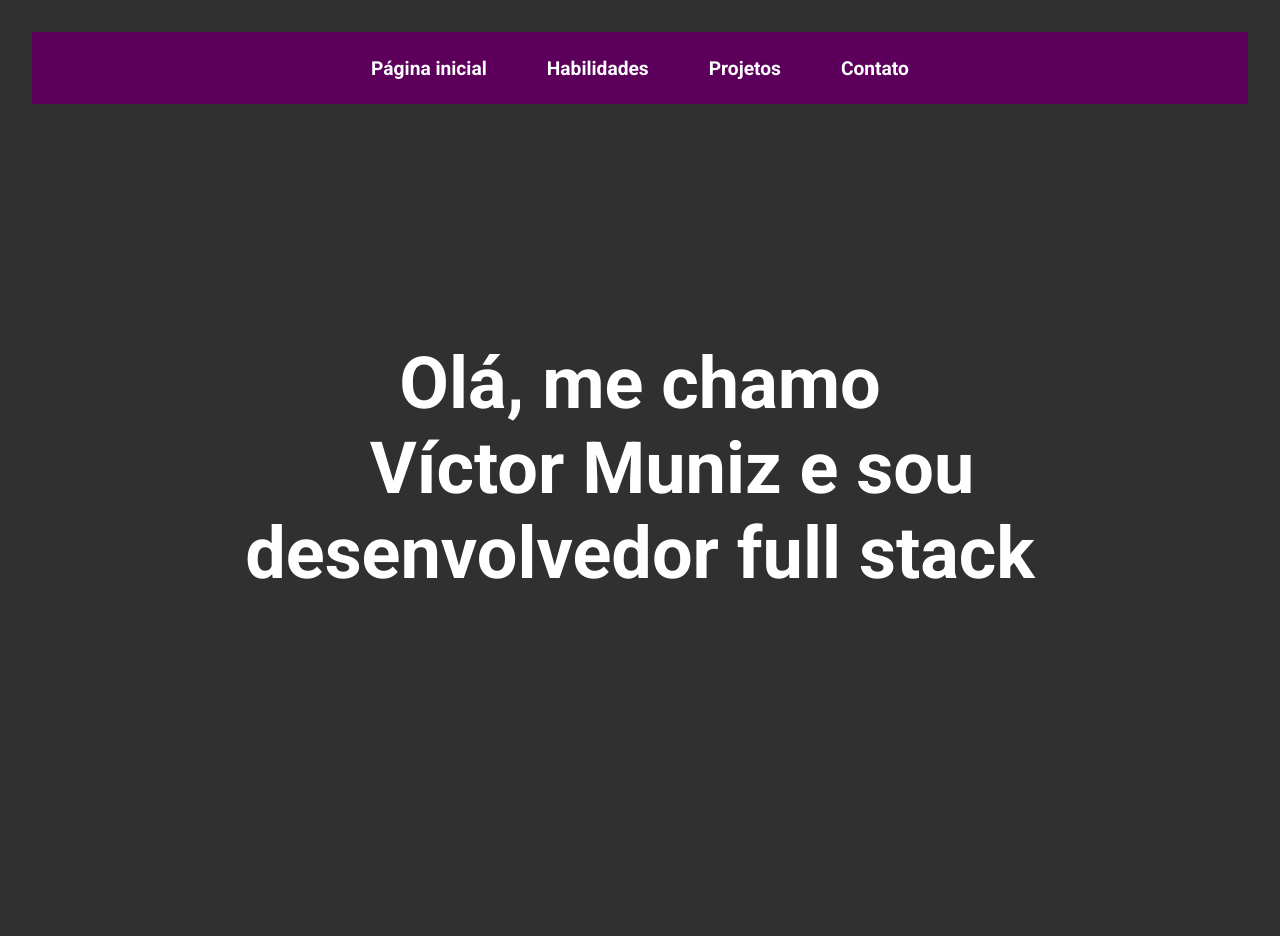
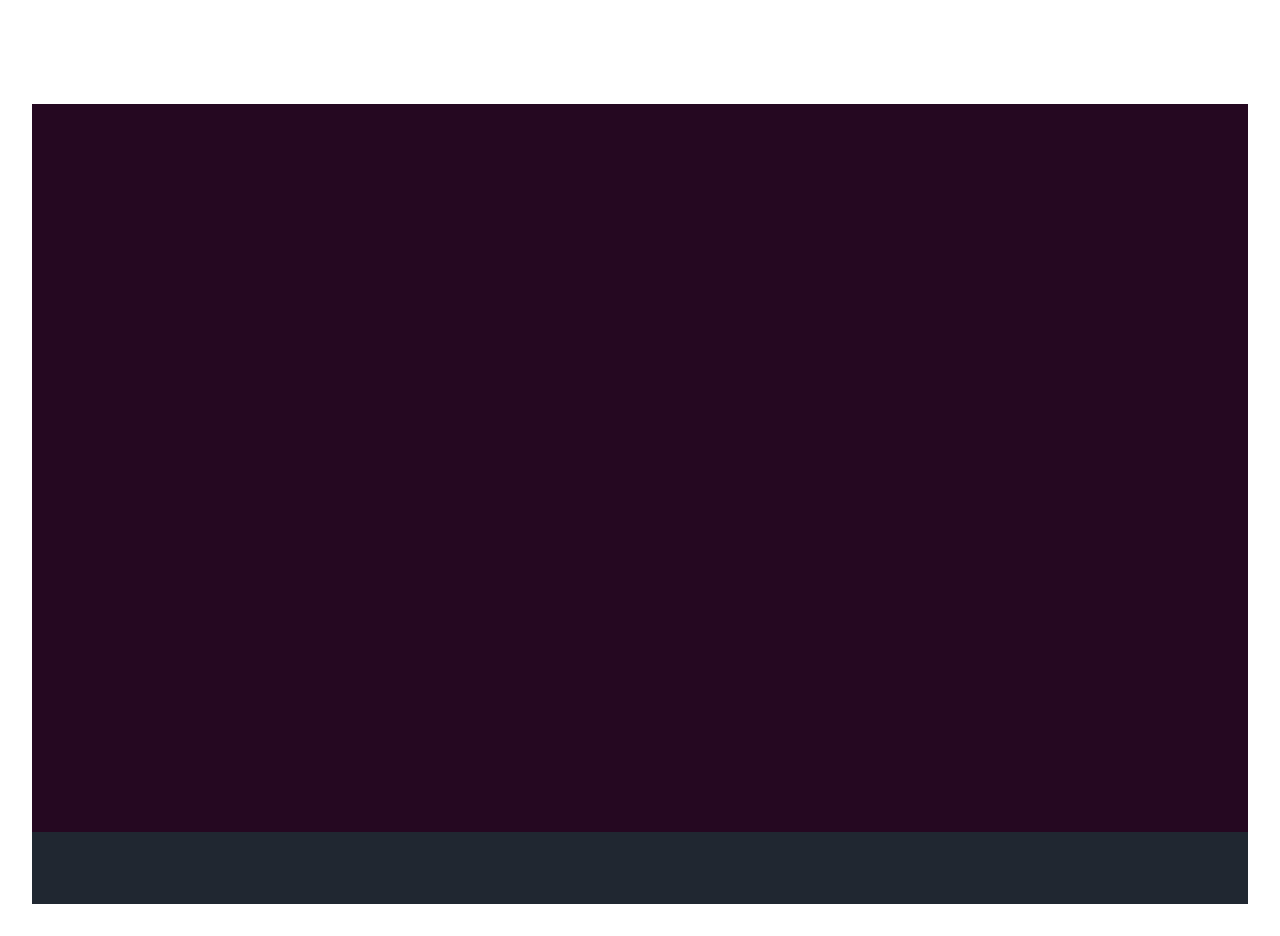
Before and after one commit to victorrrmuniz/portfolio-react, a React (Vite) app: page / in a window 1280 px wide. Before the commit the page ends 864 px from the top, so only its background shows below. Built offline with nearby package versions, Linux system fonts and the light colour scheme.

Commit message:
add blob animation

```diff
--- a/src/components/contact/Contact.module.scss
+++ b/src/components/contact/Contact.module.scss
@@ -1,10 +1,11 @@
 
 .contactContainer {
+    height: calc(100dvh - 72px);;
     display: flex;
-    flex-direction: row;
+    flex-direction: column;
     justify-content: center;
     align-items: center;
-    margin-top: 64px;
+    gap: 32px;
 
     font-size: 2rem;
     font-weight: bolder;
--- a/src/components/contact/Contact.tsx
+++ b/src/components/contact/Contact.tsx
@@ -6,6 +6,9 @@ export function Contact() {
         <div className={styles.contactContainer}>
             <p>Email: victorrmunizz@gmail.com</p>
 
+            <p>Github: victorrrmuniz</p>
+
+            <p>Linkedin: victormunizz</p>
         </div>
     )
 }
--- a/src/components/home/Home.module.scss
+++ b/src/components/home/Home.module.scss
@@ -1,16 +1,42 @@
 
 .homeContainer {
-    height: calc(100dvh - 72px);
 
+    // display: flex;
+    // flex-direction: column;
+    // align-items: center;
+    // justify-content: space-between;
+
+    background: #202731;
+    margin: 0;
+    overflow-x: hidden;
+    height: 100dvh;
+
+    // h1 {
+    //     font-size: 5rem;
+    //     opacity: 0.5;
+    // }
+
+    // h1:first-child {
+    //        align-self: flex-start;
+    // }
+
+    // h1:last-child {
+    //     align-self: flex-end;
+    // }
+
+}
+
+section {
+    position: relative;
     display: flex;
+    justify-content: center;
     align-items: center;
-    justify-content: center;
-    h1 {
-        font-size: 4.5rem;
-        max-width: 800px;
-        strong {
-            margin-left: 64px;
-            font-weight: bolder;
-        }
-    }
+    min-height: calc(100vh - 72px);
+    background: #250821;
 }
+
+.blob {
+    position: absolute;
+    width: 900px;
+    height: 500px;
+}
--- a/src/components/home/Home.tsx
+++ b/src/components/home/Home.tsx
@@ -4,11 +4,45 @@ import styles from './Home.module.scss';
 export function Home() {
     return (
         <div className={styles.homeContainer}>
+
+            {/* <h1>
+                Full Stack Developer
+            </h1>
+
             <h1>
-                Olá, me chamo<br />
-                <strong>Víctor Muniz </strong>
-                e sou desenvolvedor full stack
-            </h1>
+                Víctor Muniz dos Santos
+            </h1> */}
+
+            <section>
+                <div className={styles.blob}>
+                <svg
+                    id="visual"
+                    viewBox="0 0 960 540"
+                    width="960"
+                    height="540"
+                    xmlns="http://www.w3.org/2000/svg"
+                    xmlnsXlink="http://www.w3.org/1999/xlink"
+                    version="1.1"
+                    >
+                    <g transform="translate(438.107231292112 249.95200452507873)">
+                        <path fill="#3b2260">
+                            <animate attributeName="d"
+                                dur="10000ms"
+                                repeatCount="indefinite"
+                                values="M87.8 -148.6C120.3 -133.3 157.6 -122.9 188.7 -99C219.9 -75 245 -37.5 245 0C245 37.5 219.9 75 197.3 113.8C174.7 152.7 154.6 192.8 122.1 218.1C89.7 243.3 44.8 253.7 2.6 249.2C-39.7 244.7 -79.3 225.4 -106.2 196.9C-133 168.4 -147.1 130.7 -154.7 96.4C-162.4 62 -163.7 31 -156.3 4.2C-149 -22.5 -132.9 -45 -127.1 -82.5C-121.3 -120.1 -125.6 -172.6 -106.2 -195.4C-86.7 -218.1 -43.3 -211.1 -7.8 -197.5C27.7 -183.9 55.3 -163.8 87.8 -148.6;
+                                M99.7 -187.3C120 -160.9 121.1 -115.7 132.9 -81.4C144.7 -47 167.4 -23.5 166.5 -0.5C165.6 22.5 141.3 45 132.1 84C122.9 122.9 129 178.4 109.5 189.6C90 200.9 45 167.9 6.5 156.7C-32 145.4 -64 155.9 -85.8 145.9C-107.6 136 -119.2 105.8 -127.3 78C-135.5 50.3 -140.3 25.2 -151.8 -6.7C-163.4 -38.5 -181.7 -77 -170 -98.5C-158.2 -120 -116.4 -124.5 -83 -143.4C-49.7 -162.4 -24.8 -195.7 7.4 -208.5C39.7 -221.4 79.3 -213.7 99.7 -187.3;
+                                M83.5 -135.4C122.1 -122.4 176.7 -128 206.9 -108.5C237.2 -89 243.1 -44.5 240.5 -1.5C237.9 41.5 226.8 83 203.2 114C179.6 145.1 143.5 165.6 107.6 178.5C71.7 191.5 35.8 196.7 3.3 191.1C-29.3 185.5 -58.7 168.9 -83.6 149.7C-108.6 130.4 -129.2 108.5 -156.7 83.1C-184.2 57.7 -218.6 28.8 -232.6 -8.1C-246.6 -45 -240.2 -90 -217.6 -123.8C-194.9 -157.5 -155.9 -180.1 -117 -192.8C-78 -205.4 -39 -208.2 -8.2 -193.9C22.5 -179.6 45 -148.3 83.5 -135.4;
+                                M77.2 -145.4C100.7 -120.1 120.9 -100.8 135.9 -77.6C150.8 -54.3 160.4 -27.2 175.8 8.9C191.3 45 212.6 90 199.1 115.7C185.6 141.4 137.3 147.8 98.3 162.4C59.3 177.1 29.7 200.1 3.6 193.8C-22.5 187.6 -45 152.3 -71.1 130.2C-97.3 108.1 -127 99.3 -159.3 79.8C-191.5 60.3 -226.3 30.2 -232.3 -3.5C-238.4 -37.2 -215.7 -74.3 -183.5 -93.8C-151.2 -113.3 -109.4 -115.1 -77.2 -135.4C-45 -155.6 -22.5 -194.3 2.2 -198.1C26.8 -201.8 53.7 -170.6 77.2 -145.4;
+                                M121.6 -212.9C156.5 -190.4 183.1 -155.7 198.9 -118.2C214.7 -80.7 219.9 -40.3 221.3 0.8C222.7 42 220.5 84 198.2 110.4C176 136.8 133.7 147.7 97.4 149.2C61 150.7 30.5 142.8 4 135.9C-22.5 129 -45 122.9 -84 122.9C-122.9 122.9 -178.4 129 -209.8 109.5C-241.2 90 -248.6 45 -245 2.1C-241.4 -40.8 -226.8 -81.7 -203 -114.4C-179.3 -147.2 -146.4 -171.9 -111 -194.1C-75.7 -216.4 -37.8 -236.2 2.7 -241C43.3 -245.7 86.7 -235.4 121.6 -212.9;
+                                M87.8 -148.6C120.3 -133.3 157.6 -122.9 188.7 -99C219.9 -75 245 -37.5 245 0C245 37.5 219.9 75 197.3 113.8C174.7 152.7 154.6 192.8 122.1 218.1C89.7 243.3 44.8 253.7 2.6 249.2C-39.7 244.7 -79.3 225.4 -106.2 196.9C-133 168.4 -147.1 130.7 -154.7 96.4C-162.4 62 -163.7 31 -156.3 4.2C-149 -22.5 -132.9 -45 -127.1 -82.5C-121.3 -120.1 -125.6 -172.6 -106.2 -195.4C-86.7 -218.1 -43.3 -211.1 -7.8 -197.5C27.7 -183.9 55.3 -163.8 87.8 -148.6;"
+                                >
+
+                            </animate>
+                        </path>
+                    </g>
+                </svg>
+                </div>
+            </section>
 
         </div>
     );
--- a/src/components/nav/Nav.module.scss
+++ b/src/components/nav/Nav.module.scss
@@ -1,7 +1,9 @@
 
 
 .navContainer {
-    background-color: var(--purple-700);
+    top: 0;
+    bottom: 0;
+    background-color: inherit;
     height: 72px;
 
     ul {
@@ -18,7 +20,6 @@
         list-style: none;
 
         li {
-            background-color: var(--purple-700);
             padding: 14px;
             border-radius: 10px;
             transition: filter 0.3s;
@@ -30,10 +31,7 @@
             }
         }
 
-        li:hover {
-            filter: brightness(1.2);
-            cursor: pointer;
-        }
+
 
 
     }
--- a/src/components/skills/Skills.module.scss
+++ b/src/components/skills/Skills.module.scss
@@ -1,11 +1,18 @@
 
 .skillsContainer {
+    height: calc(100dvh - 72px);
+
     display: flex;
     flex-direction: column;
     justify-content: center;
     align-items: center;
+    gap: 32px;
+
 
     ul {
         list-style: none;
+        display: flex;
+        flex-direction: column;
+        align-items: center;
     }
 }
--- a/src/components/skills/Skills.tsx
+++ b/src/components/skills/Skills.tsx
@@ -5,7 +5,6 @@ export function Skills() {
     return (
         <div className={styles.skillsContainer}>
             <h1>Habilidades</h1>
-            <h1>Hard Skills</h1>
             <ul>
                 <li>.Net Core</li>
                 <li>C#</li>
@@ -16,14 +15,6 @@ export function Skills() {
                 <li>JavaScript</li>
                 <li>SASS</li>
             </ul>
-
-            <h1>Soft Skills</h1>
-            <ul>
-                <li>Comunicaçao efetiva</li>
-                <li>Adaptabilidade</li>
-                <li>Empatia</li>
-                <li>Gestão de tempo</li>
-            </ul>
         </div>
     )
 }
--- a/src/global.scss
+++ b/src/global.scss
@@ -14,7 +14,7 @@
 }
 
 body {
-    background-color: var(--gray-800);
+    background-color: var(--white);
     color: var(--white);
     font-family: 'Roboto', sans-serif;
 }
```
Also changed, not shown: src/assets/blob2.svg (added).
